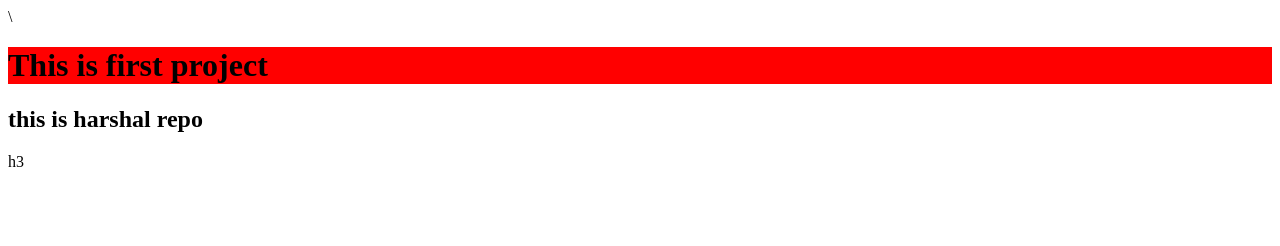
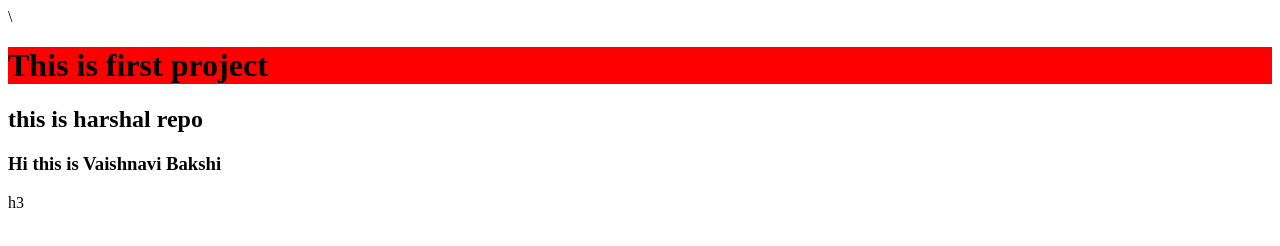
Before and after one commit to Srushti2411/project, a plain HTML site: page index.html in a window 1280 px wide. Drawn offline with Linux system fonts and the light colour scheme.

Commit message:
vaishnavi commit

```diff
--- a/index.html
+++ b/index.html
@@ -13,6 +13,7 @@
 <body>
     <h1>This is first project</h1>
     <h2>this is harshal repo</h2>
+    <h3>Hi this is Vaishnavi Bakshi</h3>
     h3
 </body>
 </html>
```
